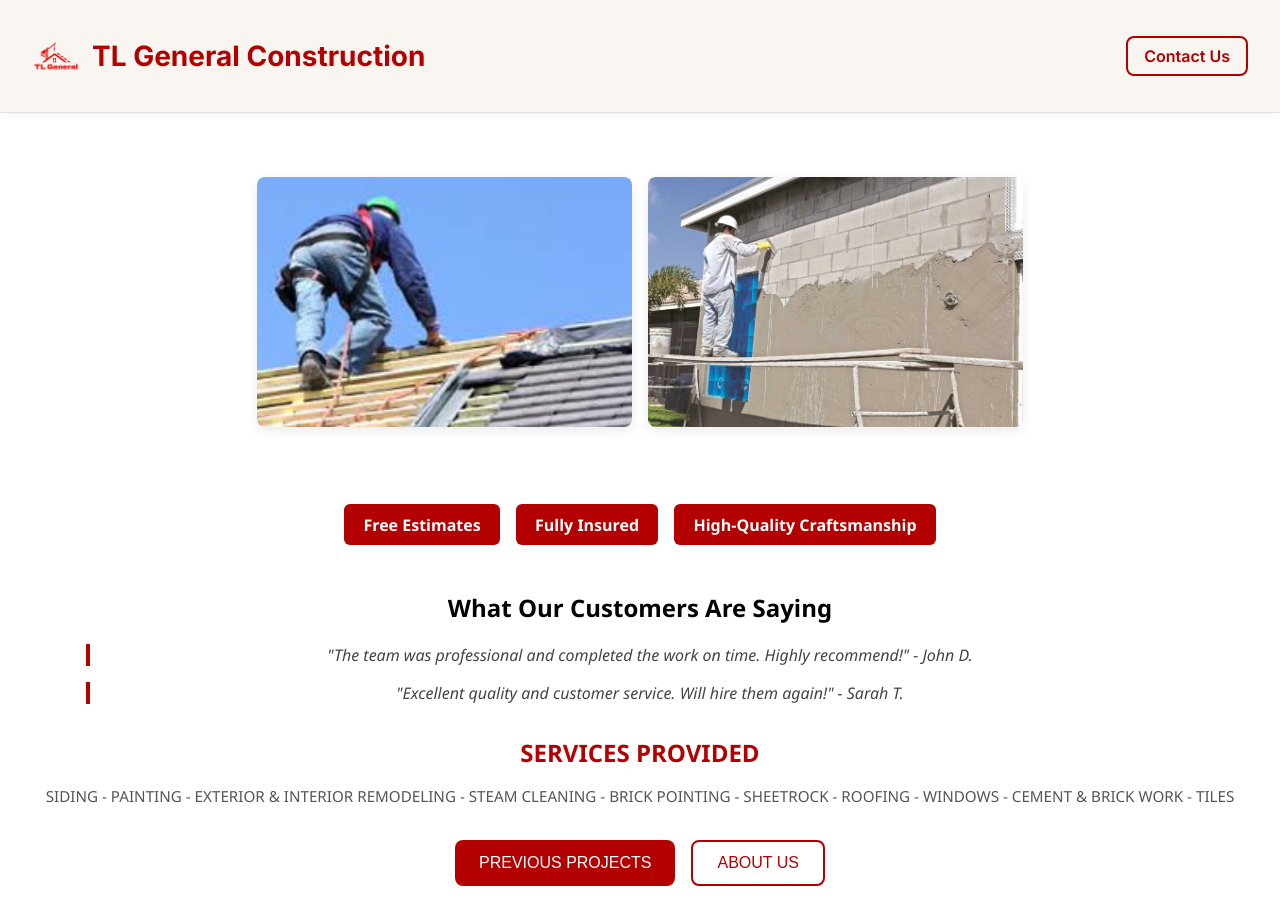
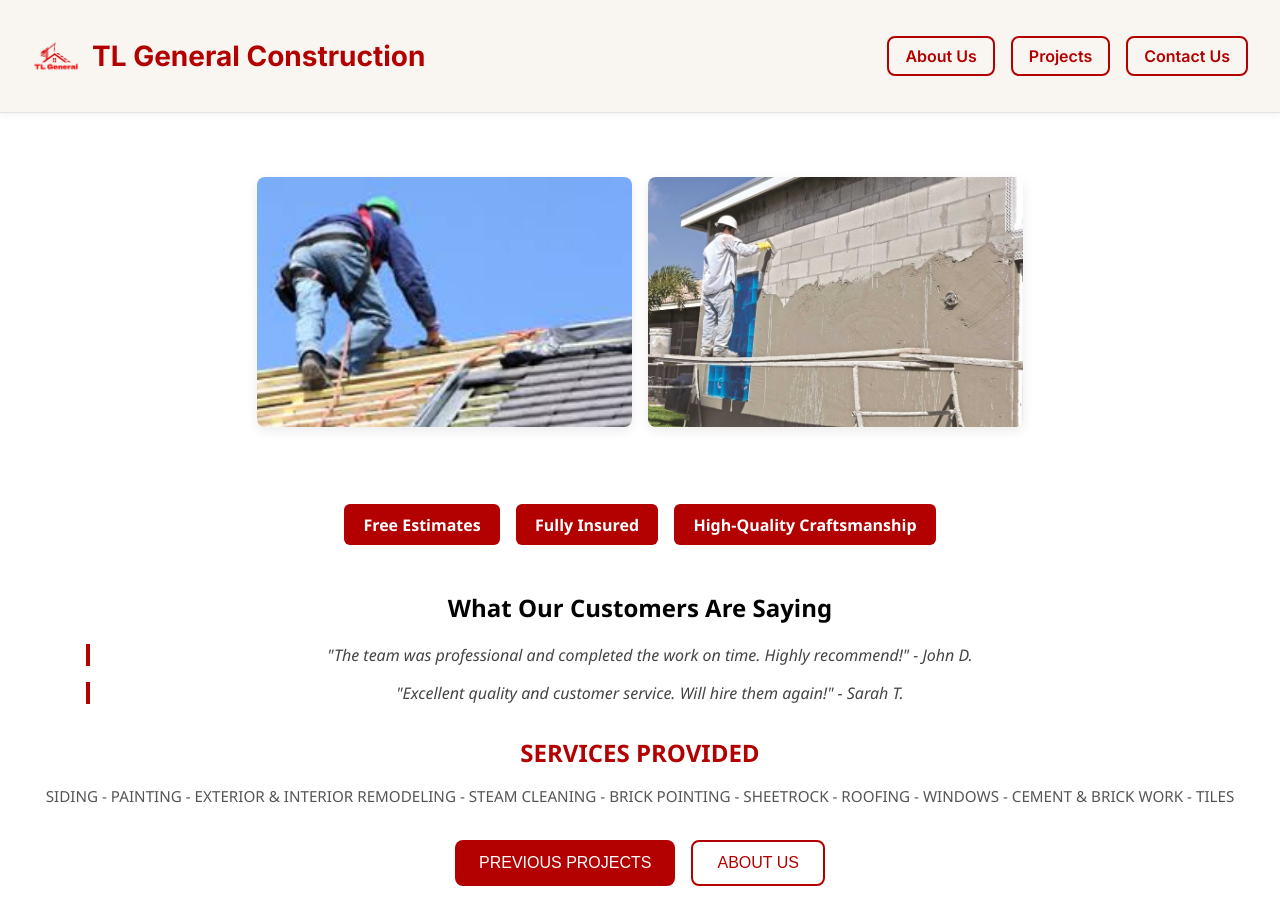
Before and after one commit to MuhammedACheema/TL-Construction, a React (Create React App) app in the folder frontend/tl/: page / in a window 1280 px wide. Built offline with nearby package versions, Linux system fonts and the light colour scheme.

Commit message:
fixed the styling for all pages, and finally fixed previous projects

```diff
--- a/frontend/tl/src/components/Nav.js
+++ b/frontend/tl/src/components/Nav.js
@@ -14,9 +14,14 @@ function Nav() {
       </div>
 
       <div className="nav-actions">
+      <Link to= "/aboutus" className="contact-button">
+        About Us</Link>
+        <Link to= "/aboutus" className="contact-button">
+        Projects</Link>
         <Link to="/contact" className="contact-button">
           Contact Us
         </Link>
+
       </div>
     </nav>
   );
--- a/frontend/tl/src/components/styling/Home.css
+++ b/frontend/tl/src/components/styling/Home.css
@@ -107,7 +107,9 @@ body, html {
 }
 
 .primaryButton:hover {
-  background-color: #8c0000;
+  color: #b30000;
+  background-color: white;
+  border: 2px solid #b30000;
 }
 
 .secondaryButton {
--- a/frontend/tl/src/components/styling/Nav.css
+++ b/frontend/tl/src/components/styling/Nav.css
@@ -38,6 +38,7 @@
 .nav-actions {
   display: flex;
   align-items: center;
+  gap: 1rem;
 }
 
 .contact-button {
```
